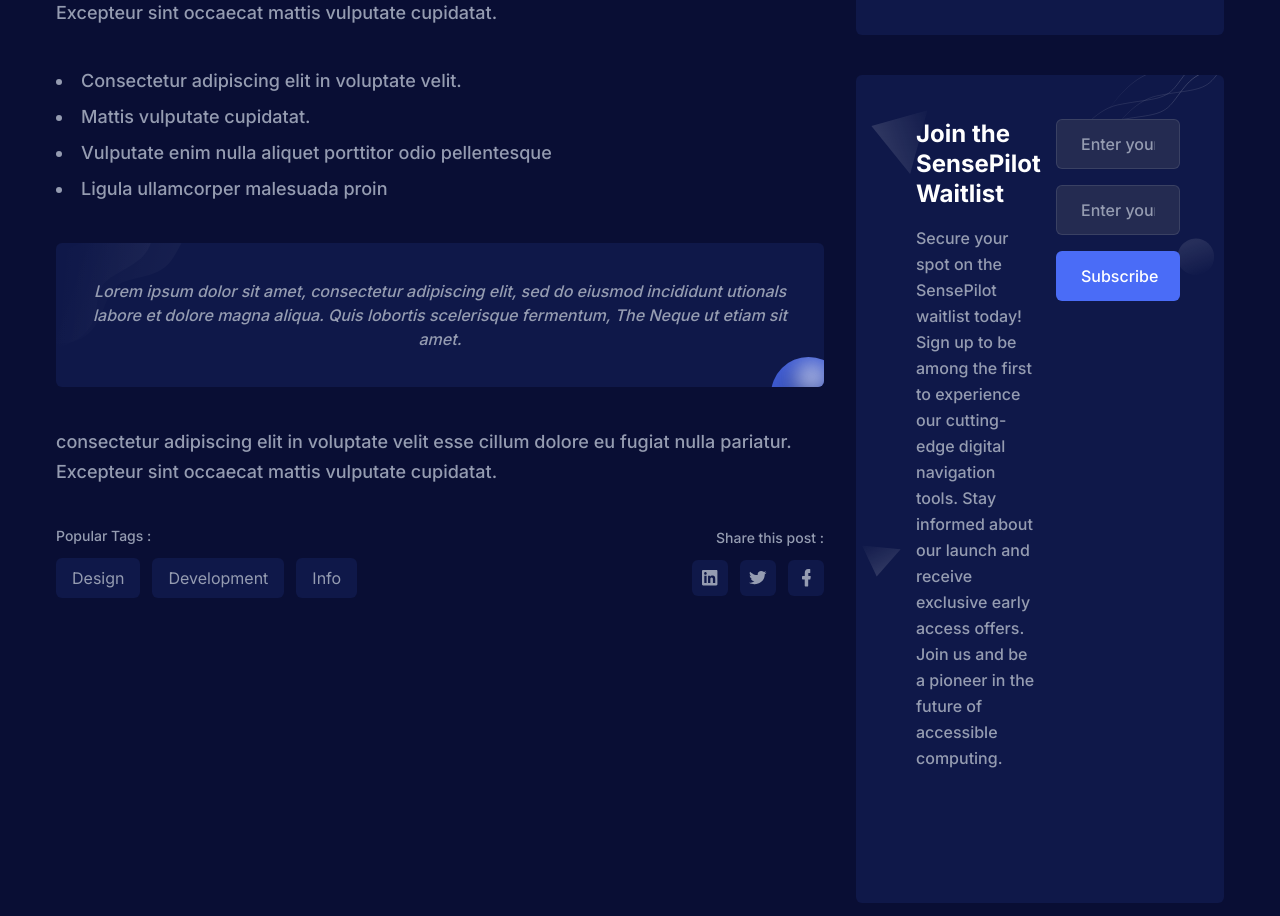
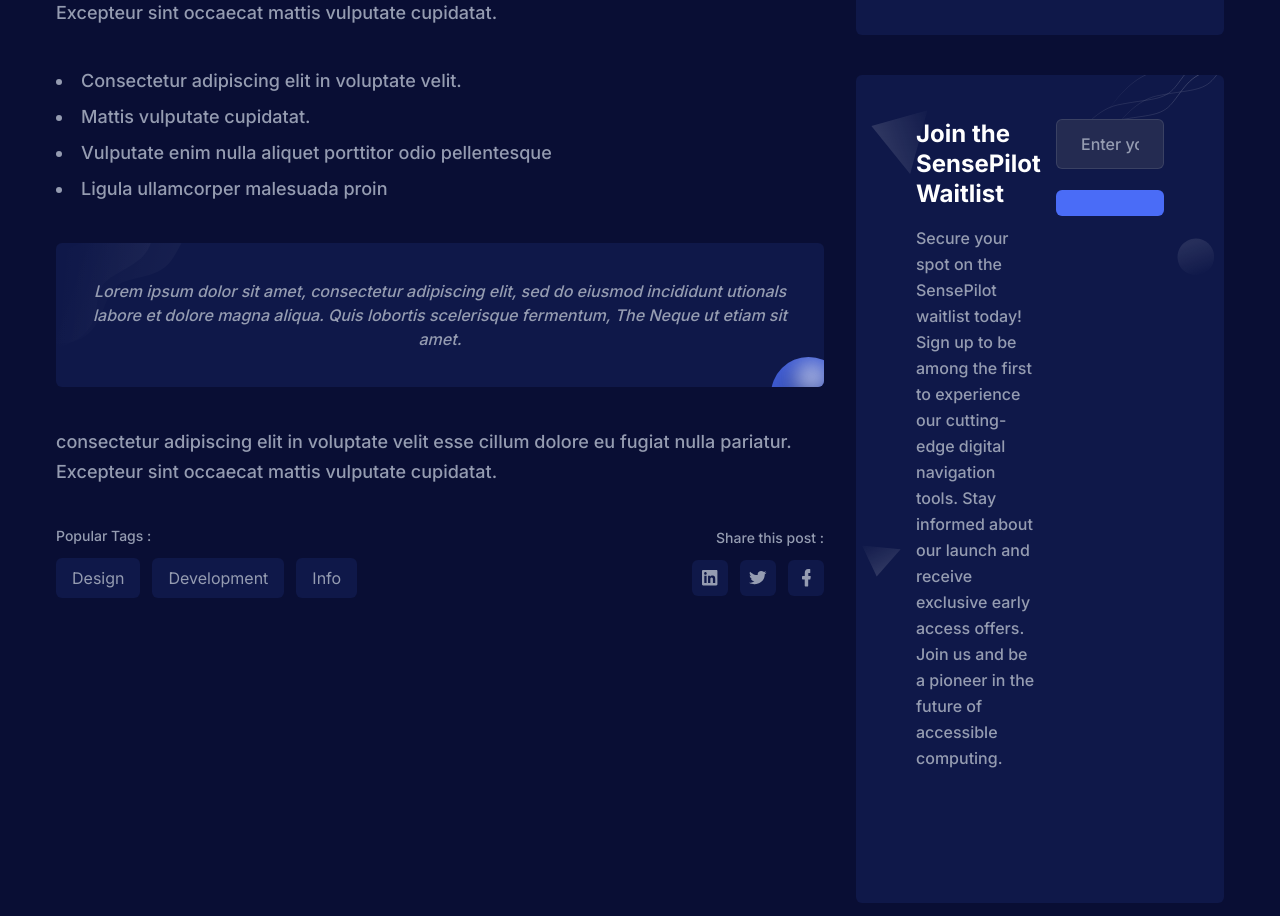
Before and after one commit to erikahazle/sensepilot, a Next.js app: page /blog-sidebar in a window 1280 px wide. Shown: the part 1313-2229 px from the top of the page. Built offline with nearby package versions, Linux system fonts and the light colour scheme.

Commit message:
Added form submission

```diff
--- a/components/Contact/NewsLatterBox.tsx
+++ b/components/Contact/NewsLatterBox.tsx
@@ -1,4 +1,37 @@
+import { useState } from "react";
+
 const NewsLatterBox = () => {
+  const [email, setEmail] = useState('');
+  const [submitMessage, setSubmitMessage] = useState('');
+
+  const handleSubmit = async (event) => {
+    event.preventDefault();
+
+    try {
+      const formData = new URLSearchParams();
+      formData.append('email', email);
+      formData.append('form-name', 'waitlist');
+
+      const response = await fetch('/', {
+        method: 'POST',
+        headers: {
+          'Accept': 'application/x-www-form-urlencoded;charset=UTF-8',
+          'Content-Type': 'application/x-www-form-urlencoded;charset=UTF-8',
+        },
+        body: formData
+      });
+
+      if (response.ok) {
+        setSubmitMessage('Thanks for joining our waitlist');
+        setEmail('');
+      } else {
+        throw new Error('Network response was not ok.');
+      }
+    } catch (error) {
+      setSubmitMessage('Failed to submit the form');
+    }
+  };
+
   return (
     <div
       className="wow fadeInUp relative z-10 rounded-md bg-primary/[3%] p-8 dark:bg-primary/10 sm:p-11 lg:p-8 xl:p-11"
@@ -16,27 +49,29 @@ const NewsLatterBox = () => {
               </p>
             </div>
             <div className="md:w-1/2">
-            <form>
-        <input
+              <form name="waitlist" method="POST" data-netlify="true">
+                {/* <input
                   type="text"
                   name="name"
                   placeholder="Enter your name"
                   className="mb-4 w-full rounded-md border border-body-color border-opacity-10 py-3 px-6 text-base font-medium text-body-color placeholder-body-color outline-none focus:border-primary focus:border-opacity-100 focus-visible:shadow-none dark:border-white dark:border-opacity-10 dark:bg-[#242B51] focus:dark:border-opacity-50"
-        />
+                /> */}
                 <input
                   type="email"
                   name="email"
                   placeholder="Enter your email"
                   className="mb-4 w-full rounded-md border border-body-color border-opacity-10 py-3 px-6 text-base font-medium text-body-color placeholder-body-color outline-none focus:border-primary focus:border-opacity-100 focus-visible:shadow-none dark:border-white dark:border-opacity-10 dark:bg-[#242B51] focus:dark:border-opacity-50"
                 />
-        <input
-          type="submit"
-          value="Subscribe"
+                <button
+                  onClick={handleSubmit}
+                  value="Join us"
                   className="duration-80 mb-4 w-full cursor-pointer rounded-md border border-transparent bg-primary py-3 px-6 text-center text-base font-medium text-white outline-none transition ease-in-out hover:bg-opacity-80 hover:shadow-signUp focus-visible:shadow-none"
                 />
-        {/* <p className="text-center text-base font-medium leading-relaxed text-body-color">
-          No spam guaranteed, So please don’t send any spam mail.
-        </p> */}
+                {submitMessage && (
+                  <p className="text-center text-base font-medium leading-relaxed text-body-color">
+                    {submitMessage}
+                  </p>
+                )}
               </form>
             <div className="absolute top-0 left-0 z-[-1]">
                 <svg
```
Lines whose indentation alone changed are shown as unchanged.
